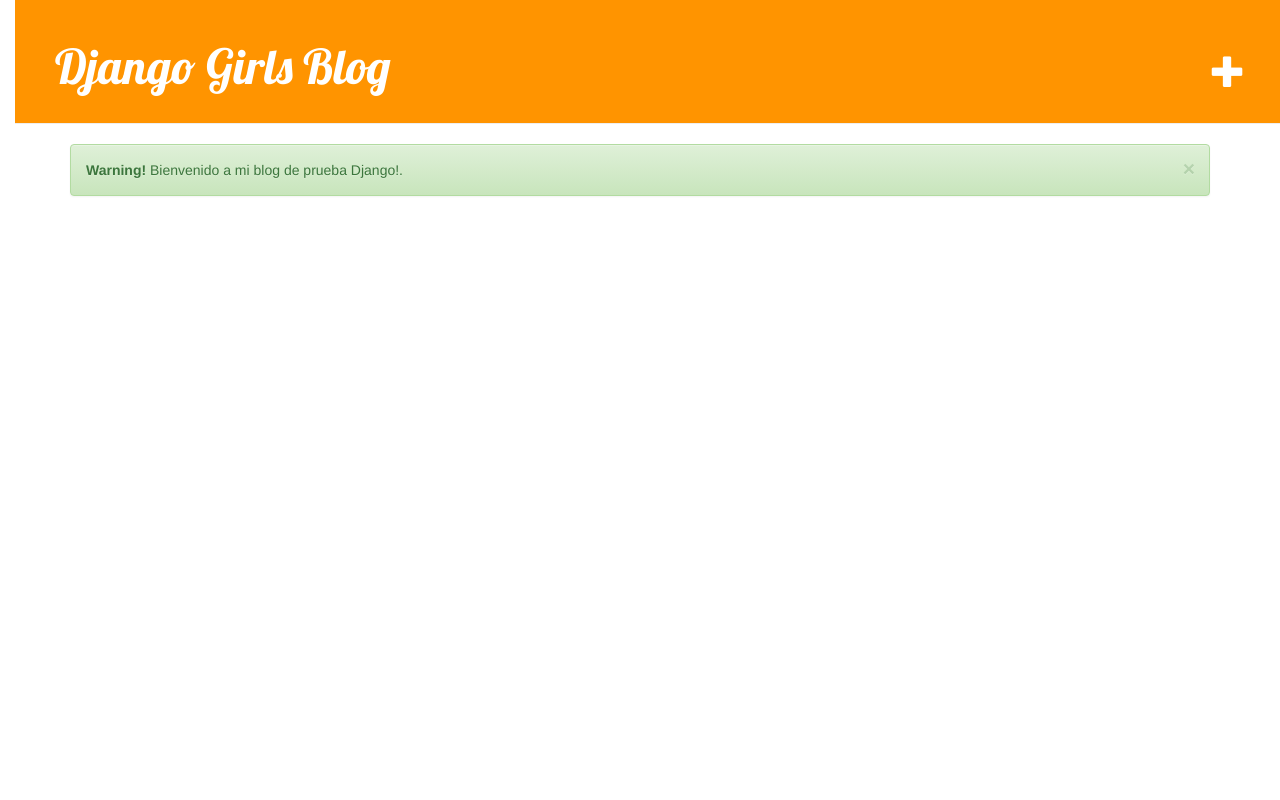
After one commit to AyoubLaaroussi/DjangoGirls, a Django app: template django_girls/templates/base.html in a window 1280 px wide. The commit adds this page. Run offline with Django 3.2, Linux system fonts and the light colour scheme; the template is opened without the code that fills it, so the values that code supplies are empty; some libraries are stand-ins or nearby versions.

Commit message:
commit de templates

```diff
--- a/blog/templates/blog/post_detail.html
+++ b/blog/templates/blog/post_detail.html
@@ -1,4 +1,4 @@
-{% extends 'blog/base.html' %}
+{% extends 'base.html' %}
 {% load crispy_forms_tags %}
     {% block content %}
         <div class="post">
--- a/blog/templates/blog/post_edit.html
+++ b/blog/templates/blog/post_edit.html
@@ -1,4 +1,4 @@
-{% extends 'blog/base.html' %}
+{% extends 'base.html' %}
 {% load crispy_forms_tags %}
     {% block content %}
         <h1>Nuevo Post</h1>
--- a/blog/templates/blog/post_list.html
+++ b/blog/templates/blog/post_list.html
@@ -1,4 +1,4 @@
-{% extends 'blog/base.html' %}
+{% extends 'base.html' %}
 
 {% block content %}
     {% for post in posts %}
--- a/django_girls/settings.py
+++ b/django_girls/settings.py
@@ -14,6 +14,8 @@
 import os
 
 BASE_DIR = os.path.dirname(os.path.dirname(os.path.abspath(__file__)))
+
+PROJECT_DIR = os.path.join(BASE_DIR, 'django_girls')
 
 
 # Quick-start development settings - unsuitable for production
@@ -57,7 +59,7 @@
 TEMPLATES = [
     {
         'BACKEND': 'django.template.backends.django.DjangoTemplates',
-        'DIRS': [],
+        'DIRS': [os.path.join(PROJECT_DIR,'templates')],
         'APP_DIRS': True,
         'OPTIONS': {
             'context_processors': [
--- /dev/null
+++ b/django_girls/templates/base.html
@@ -0,0 +1,32 @@
+{% load staticfiles %}
+<html>
+    <head>
+        <title>Django Girls blog</title>
+        <link rel="stylesheet" href="//maxcdn.bootstrapcdn.com/bootstrap/3.2.0/css/bootstrap.min.css">
+        <link rel="stylesheet" href="//maxcdn.bootstrapcdn.com/bootstrap/3.2.0/css/bootstrap-theme.min.css">
+        <link href='//fonts.googleapis.com/css?family=Lobster&subset=latin,latin-ext' rel='stylesheet' type='text/css'>
+        <link rel="stylesheet" href="{% static 'css/blog.css' %}">
+        <script type="text/javascript" src="{% static 'js/blog.js' %}"></script>
+    </head>
+    <body>
+        <div class="page-header">
+        <!--<div class="jumbotron">-->
+            <h1><a href="/">Django Girls Blog</a></h1>
+            <a href="{% url 'blog.views.post_new' %}" class="top-menu"><span class="glyphicon glyphicon-plus"></span></a>
+        </div>
+
+        <div class="content container">
+            <div class="alert alert-success alert-dismissible" role="alert">
+                <button type="button" class="close" data-dismiss="alert" aria-label="Close"><span aria-hidden="true">&times;</span></button>
+                  <strong>Warning!</strong> Bienvenido a mi blog de prueba Django!.
+            </div>
+            <div class="row">
+                <div class="col-md-8">
+                {% block content %}
+                {% endblock %}
+                </div>
+            </div>
+        </div>
+
+    </body>
+</html>
```
